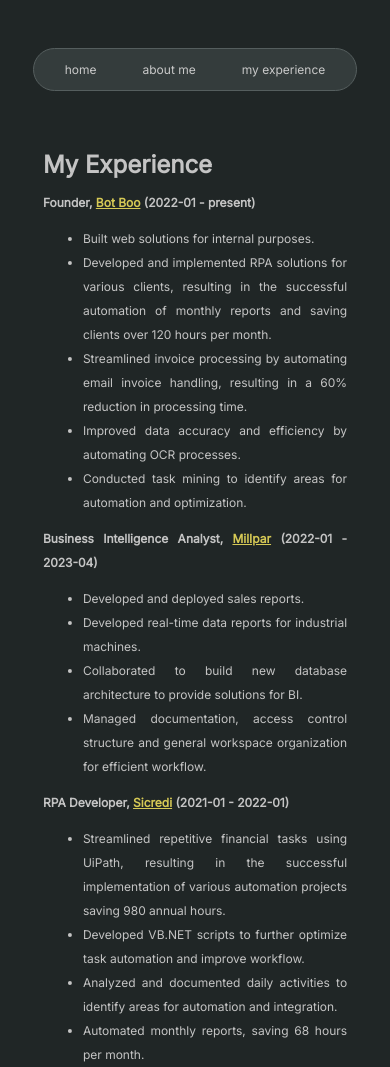
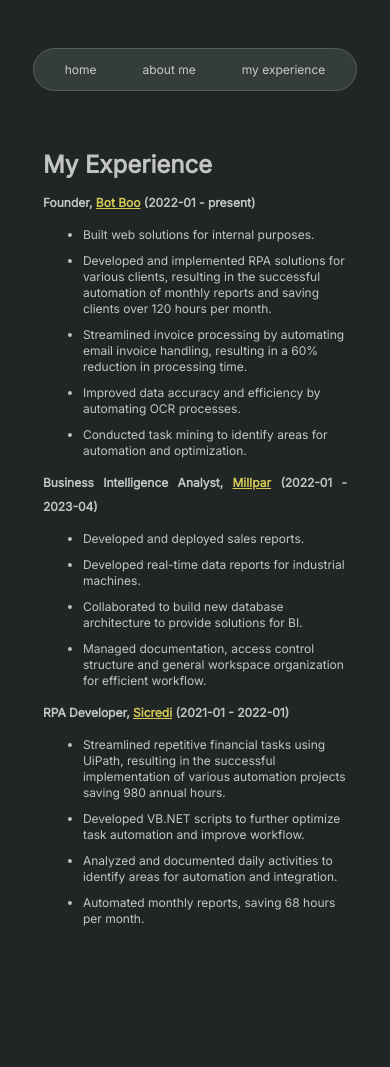
Before and after one commit to gabrieldudekvidal/personal-website, a PHP site: page /pages/experience.html in a window 390 px wide. After the commit the page ends 926 px from the top, so only its background shows below. Run offline with PHP 8.4, Linux system fonts and the light colour scheme.

Commit message:
Text adjustments

```diff
--- a/css/styles.css
+++ b/css/styles.css
@@ -171,6 +171,13 @@ li {
         display: block;
         height: 100%;
         margin-top: 150px;
+
+    }
+
+    li {
+        margin-bottom: 10px;
+        line-height: 1rem;
+        text-align: left;
     }
 
     .profile-picture {
```
